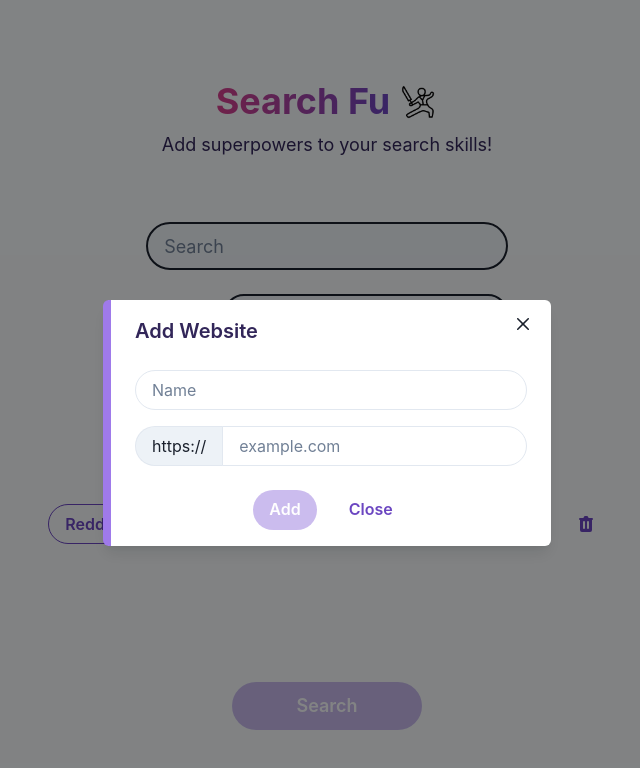
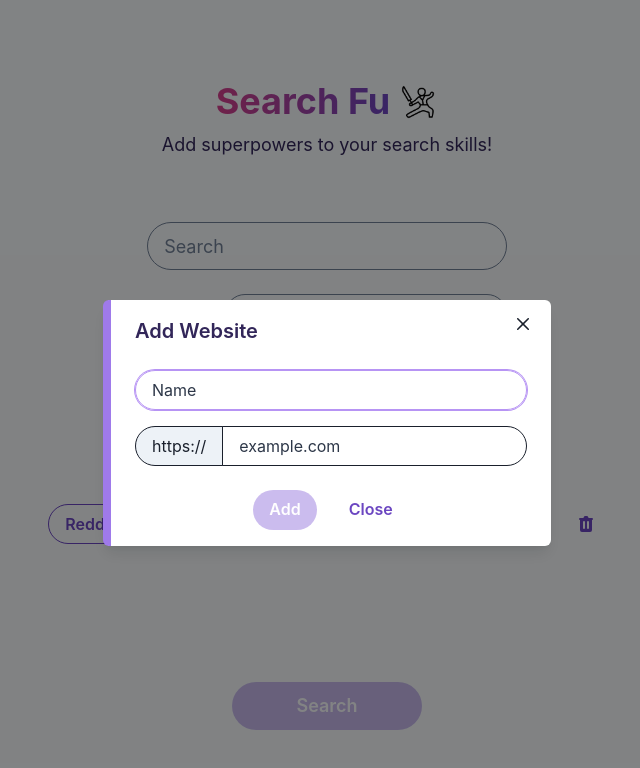
Before and after one commit to syedmehdiabbas/search-tool, a React (Vite) app: page / in a window 1280 px wide. Both pictures are taken after a click on the button 850 px from the left and 524 px from the top of the page. Shown: the top 768 px of the page, without its empty margins (313-953 px from the left). Built offline with nearby package versions, Linux system fonts and the light colour scheme.

Commit message:
input styling

```diff
--- a/src/Home/components/ExcludeInput/index.jsx
+++ b/src/Home/components/ExcludeInput/index.jsx
@@ -10,9 +10,10 @@ function ExcludeInput({ excludeTerms, setExcludeTerms }) {
       offset={[0, 15]}
     >
       <Input
-        placeholder="Exclude"
-        variant="filled"
-        border="2px"
+        placeholder="Words to exclude"
+        variant="outline"
+        border="1px"
+        borderColor="gray.500"
         focusBorderColor="purple.300"
         rounded="full"
         value={excludeTerms}
@@ -20,6 +21,8 @@ function ExcludeInput({ excludeTerms, setExcludeTerms }) {
           setExcludeTerms(e.target.value);
         }}
         size="md"
+        _hover={{ borderColor: "gray.500" }}
+        _placeholder={{ color: "gray.500" }}
       />
     </Tooltip>
   );
--- a/src/Home/components/SearchInput/index.jsx
+++ b/src/Home/components/SearchInput/index.jsx
@@ -6,13 +6,16 @@ function SearchInput({ input, handleInput }) {
     <Input
       placeholder="Search"
       size="lg"
-      variant="filled"
-      border="2px"
+      variant="outline"
+      border="1px"
+      borderColor="gray.500"
       focusBorderColor="purple.300"
       value={input}
       onChange={handleInput}
       rounded="full"
       autoFocus
+      _hover={{ borderColor: "gray.500" }}
+      _placeholder={{ color: "gray.500" }}
     />
   );
 }
--- a/src/Home/components/Websites/AddWebsite/index.jsx
+++ b/src/Home/components/Websites/AddWebsite/index.jsx
@@ -52,11 +52,19 @@ function AddWebsite() {
       <Modal isOpen={isOpen} onClose={onClose}>
         <ModalOverlay />
         <ModalContent mt="300px" borderLeft="8px" borderColor="purple.400">
-          <ModalHeader color="purple.900">Add Website</ModalHeader>
+          <ModalHeader
+            color="purple.900"
+            _selection={{ background: "purple.100" }}
+          >
+            Add Website
+          </ModalHeader>
           <ModalCloseButton />
           <ModalBody>
             <VStack spacing={4}>
               <Input
+                autoFocus
+                border="1px"
+                borderColor="gray.500"
                 placeholder="Name"
                 value={name}
                 focusBorderColor="purple.300"
@@ -64,10 +72,18 @@ function AddWebsite() {
                   setName(e.target.value);
                 }}
                 rounded="full"
+                _hover={{ borderColor: "gray.500" }}
+                _placeholder={{ color: "gray.700" }}
               />
-              <InputGroup>
-                <InputLeftAddon children="https://" rounded="full" />
+              <InputGroup borderColor="gray.500">
+                <InputLeftAddon
+                  border="1px"
+                  children="https://"
+                  rounded="full"
+                  _selection={{ background: "purple.100" }}
+                />
                 <Input
+                  border="1px"
                   placeholder="example.com"
                   value={link}
                   focusBorderColor="purple.300"
@@ -75,6 +91,8 @@ function AddWebsite() {
                     setLink(e.target.value);
                   }}
                   rounded="full"
+                  _hover={{ borderColor: "gray.500" }}
+                  _placeholder={{ color: "gray.700" }}
                 />
               </InputGroup>
             </VStack>
```
